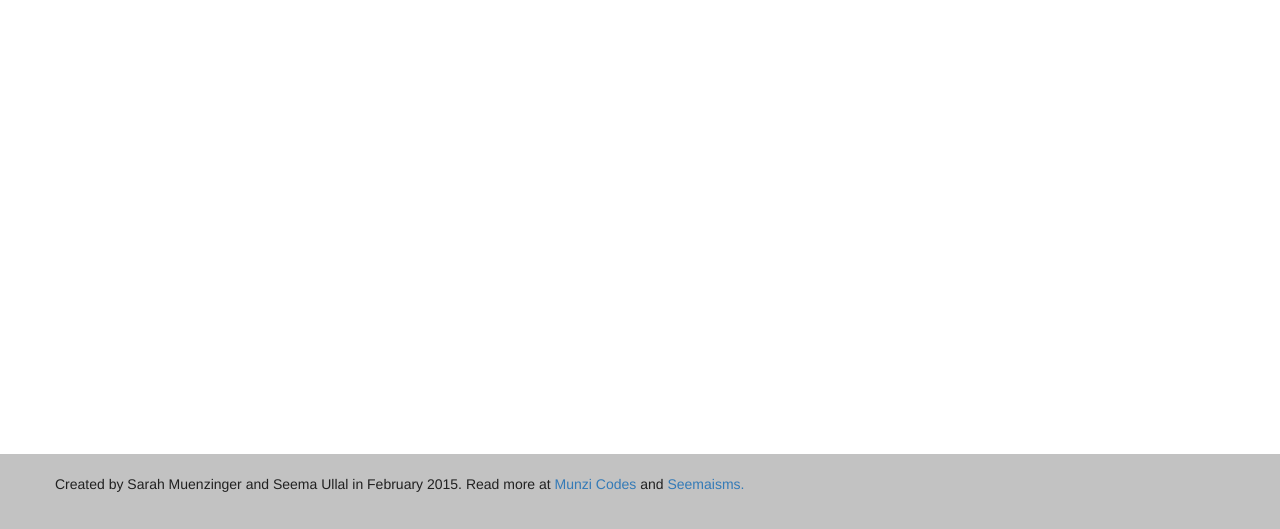
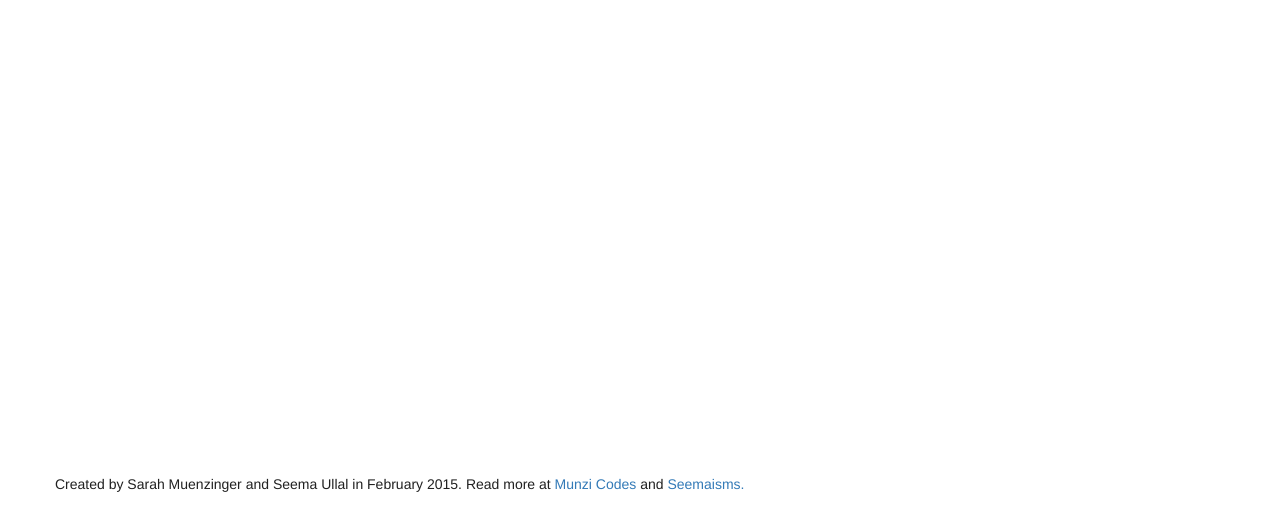
Before and after one commit to seemaullal/WhoStack, a website: page index.html in a window 1280 px wide. Shown: the part 271-800 px from the top of the page. Drawn offline with Linux system fonts and the light colour scheme; files whose address does not match are found by name.

Commit message:
Changed footer color- actually this time...maybe

```diff
--- a/index.html
+++ b/index.html
@@ -46,7 +46,7 @@
 		<script src="jquery/dist/jquery.min.js"></script>
 		<script src="bootstrap/dist/js/bootstrap.js"></script>
 	</body>
-	<footer class="footer" style="background-color:#c2c2c2;">
+	<footer class="footer">
 		<div class="container" style="margin:0 auto;">
 			<div class="row">
 				Created by Sarah Muenzinger and Seema Ullal in February 2015. Read more at <a href="http://www.munzicodes.com">Munzi Codes</a> and <a href="http://www.seemaisms.tumblr.com">Seemaisms.</a>
```
